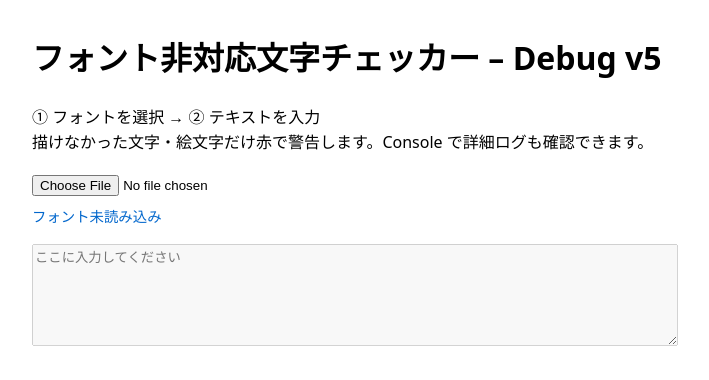
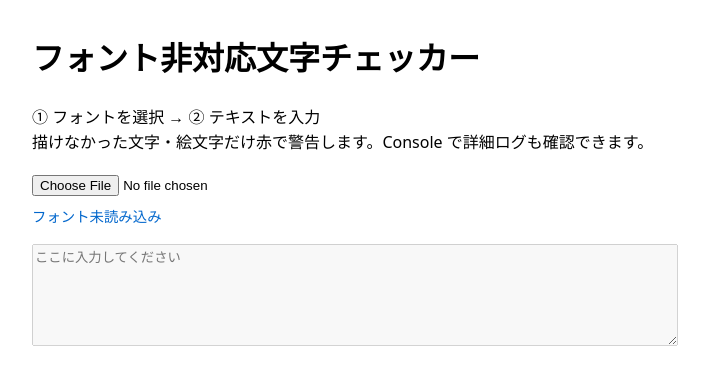
Before and after one commit to uni928/StringChecker, a plain HTML site: page index2.html in a window 1280 px wide. Shown: the whole page, without its empty margins (0-709 px from the left). Drawn offline with Linux system fonts and the light colour scheme.

Commit message:
Update index2.html

```diff
--- a/index2.html
+++ b/index2.html
@@ -2,7 +2,7 @@
 <html lang="ja">
 <head>
 <meta charset="utf-8">
-<title>フォント非対応文字チェッカー – Debug v5</title>
+<title>フォント非対応文字チェッカー</title>
 <style>
   body{font-family:system-ui,sans-serif;margin:2rem;line-height:1.6}
   textarea{width:100%;max-width:640px;height:6rem}
@@ -13,7 +13,7 @@
 <script src="https://cdn.jsdelivr.net/npm/opentype.js@1.3.4/dist/opentype.min.js"></script>
 </head>
 <body>
-<h1>フォント非対応文字チェッカー – Debug v5</h1>
+<h1>フォント非対応文字チェッカー</h1>
 
 <p>① フォントを選択 → ② テキストを入力<br>
 描けなかった文字・絵文字だけ赤で警告します。Console で詳細ログも確認できます。</p>
```
